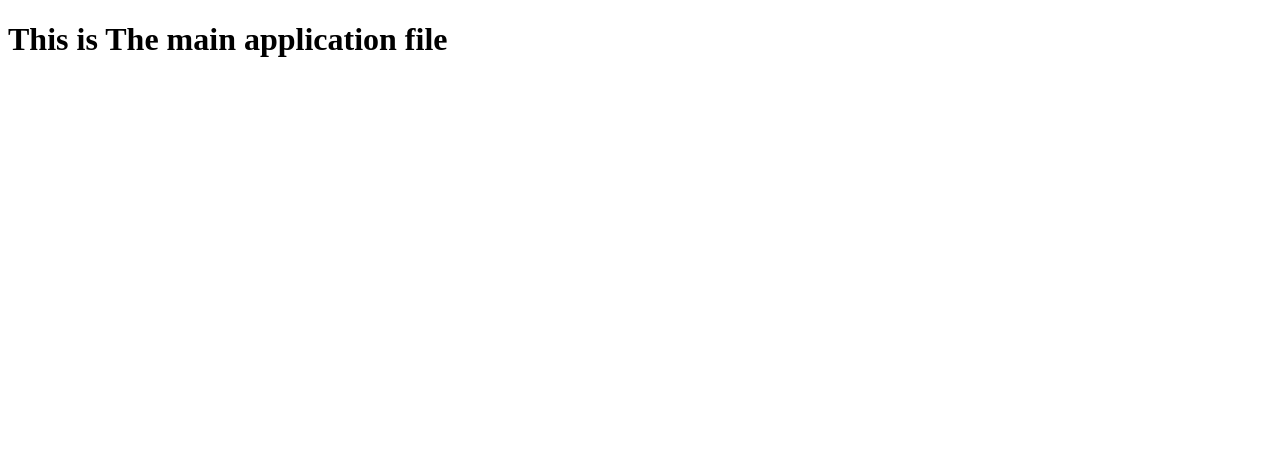
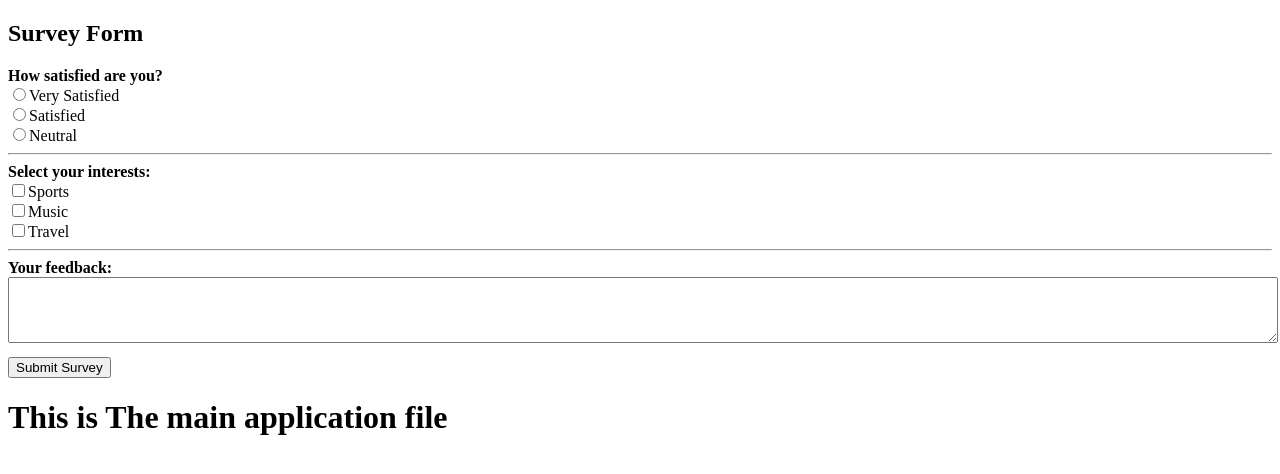
Before and after one commit to Hangthim-web/React-From-the-beginning-, a React (Vite) app in the folder first_react_application/: page / in a window 1280 px wide. Shown: the top 474 px of the page. Built offline with nearby package versions, Linux system fonts and the light colour scheme.

Commit message:
survey form

```diff
--- a/first_react_application/src/App.jsx
+++ b/first_react_application/src/App.jsx
@@ -18,7 +18,7 @@
 // import ShoppingCartPar2 from "./list_Keys_forms_and_controller_components/ShoppingCartPart2";
 // import FormWithValidation from "./list_Keys_forms_and_controller_components/FormWithValidation";
 // import SearchableList from "./list_Keys_forms_and_controller_components/SearchableList";
-
+import SurveyForm from "./list_Keys_forms_and_controller_components/SurveyForm";
 const App=()=>
 {
  return (
@@ -44,6 +44,7 @@ const App=()=>
        */}
        {/* <FormWithValidation/> */}
        {/* <SearchableList/> */}
+       <SurveyForm/>
     <h1>This is The main application file </h1>
   </div>
  )
--- /dev/null
+++ b/first_react_application/src/list_Keys_forms_and_controller_components/SurveyForm.jsx
@@ -0,0 +1,172 @@
+import { useState } from 'react'
+
+const SurveyForm=()=>
+{
+    const [form,setForm] = useState({
+        satisfaction:"",
+        interests : [],
+        feedback : "",
+    })
+
+    const [errors,setErrors] = useState({});
+
+    const handleChange=(e)=>
+    {
+        setForm({...form,[e.target.name]:e.target.value})
+    }
+    const handleCheckbox = (e)=>
+    {
+        const {value,checked} = e.target;
+        if(checked){
+            setForm({...form,interests:[...form.interests,value]})
+        }
+        else{
+            setForm({
+                ...form,
+                interests:form.interests.filter((item)=>item!=value),
+            })
+        }
+    };
+
+    const validate=()=>
+    {
+        const newErrors={};
+        if(!form.satisfaction) newErrors.satisfaction = "Please Select an option";
+        if(form.interests.length===0)
+            newErrors.interests="Select at least one interest";
+        if(form.feedback.trim().length<10)
+            newErrors.feedback="Feedback must be atleast 10 characters long";
+
+        return newErrors;
+    }
+
+
+    const handleSubmit=(e)=>
+    {
+        e.preventDefault();
+        const validationError = validate();
+        setErrors(validationError);
+        if(Object.keys(validationError).length===0)
+        {
+            alert("Survey Submitted!");
+            console.log(form);
+
+            setForm({
+                satisfaction:"",
+                interests :[],
+                feedback:"",
+            })
+        }
+    }
+
+
+    return (
+        <>
+            <h2>Survey Form</h2>
+            <form action="" onSubmit={handleSubmit}>
+                {/* Radio Buttons */}
+                <div>
+                    <label htmlFor=""><strong>How satisfied are you?</strong></label>
+                    <div>
+            <input
+              type="radio"
+              name="satisfaction"
+              value="Very Satisfied"
+              checked={form.satisfaction === "Very Satisfied"}
+              onChange={handleChange}
+            />
+            Very Satisfied
+          </div>
+
+          <div>
+            <input
+              type="radio"
+              name="satisfaction"
+              value="Satisfied"
+              checked={form.satisfaction === "Satisfied"}
+              onChange={handleChange}
+            />
+            Satisfied
+          </div>
+
+          <div>
+            <input
+              type="radio"
+              name="satisfaction"
+              value="Neutral"
+              checked={form.satisfaction === "Neutral"}
+              onChange={handleChange}
+            />
+            Neutral
+          </div>
+          {errors.satisfaction && (<p style={{color:'red'}}>{errors.satisfaction}</p>)}
+        </div>
+        <hr />
+
+         {/* Checkboxes */}
+        <div>
+          <label><strong>Select your interests:</strong></label>
+
+          <div>
+            <input
+              type="checkbox"
+              value="Sports"
+              checked={form.interests.includes("Sports")}
+              onChange={handleCheckbox}
+            />
+            Sports
+          </div>
+
+          <div>
+            <input
+              type="checkbox"
+              value="Music"
+              checked={form.interests.includes("Music")}
+              onChange={handleCheckbox}
+            />
+            Music
+          </div>
+
+          <div>
+            <input
+              type="checkbox"
+              value="Travel"
+              checked={form.interests.includes("Travel")}
+              onChange={handleCheckbox}
+            />
+            Travel
+          </div>
+
+          {errors.interests && (
+            <p style={{ color: "red" }}>{errors.interests}</p>
+          )}
+        </div>
+
+        <hr />
+
+
+         <div>
+          <label><strong>Your feedback:</strong></label>
+          <textarea
+            name="feedback"
+            rows="4"
+            style={{ width: "100%" }}
+            value={form.feedback}
+            onChange={handleChange}
+          ></textarea>
+
+          {errors.feedback && (
+            <p style={{ color: "red" }}>{errors.feedback}</p>
+          )}
+        </div>
+
+        <button type="submit" style={{ marginTop: "10px" }}>
+          Submit Survey
+        </button>
+
+            </form>
+        </>
+    )
+}
+
+export default SurveyForm;
```
